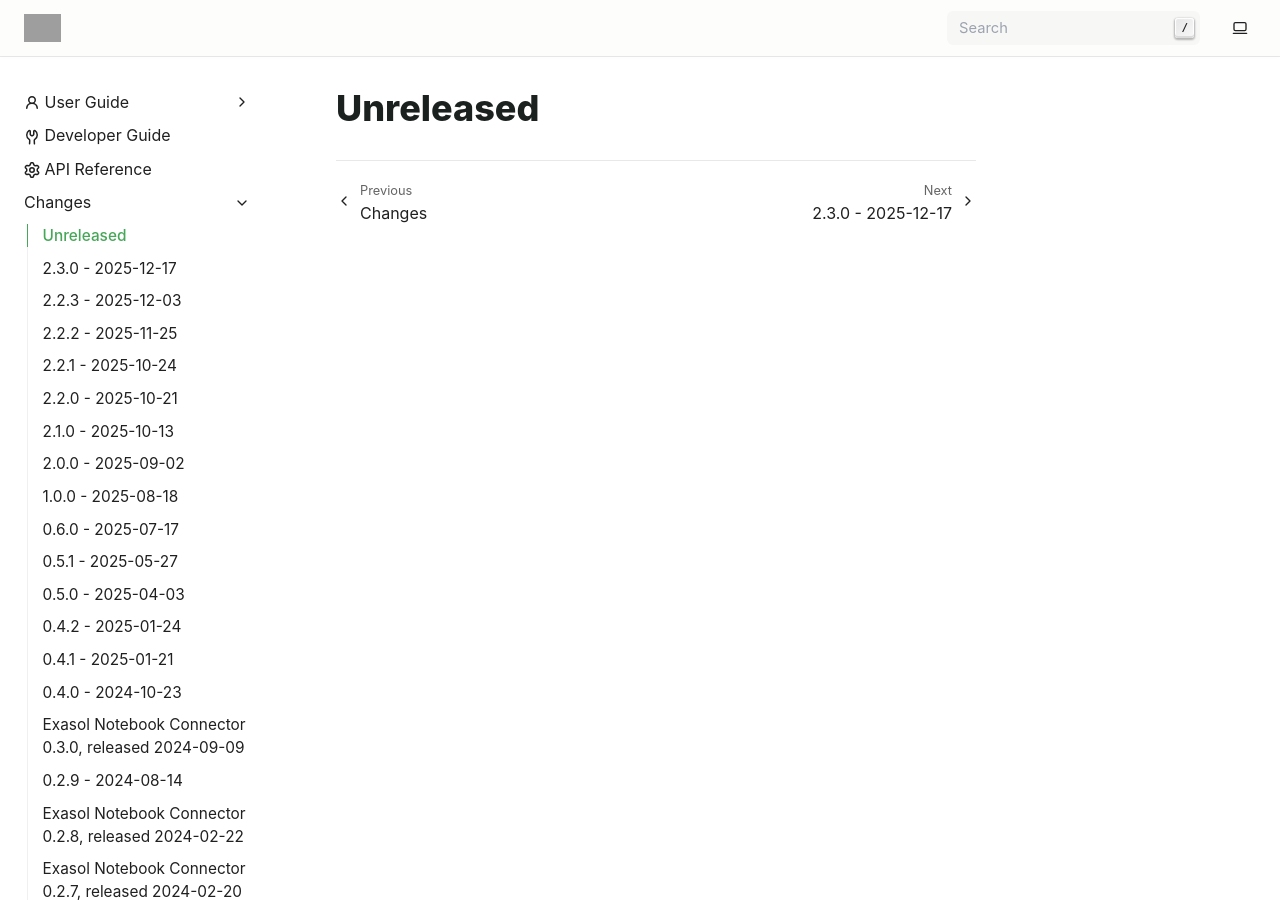
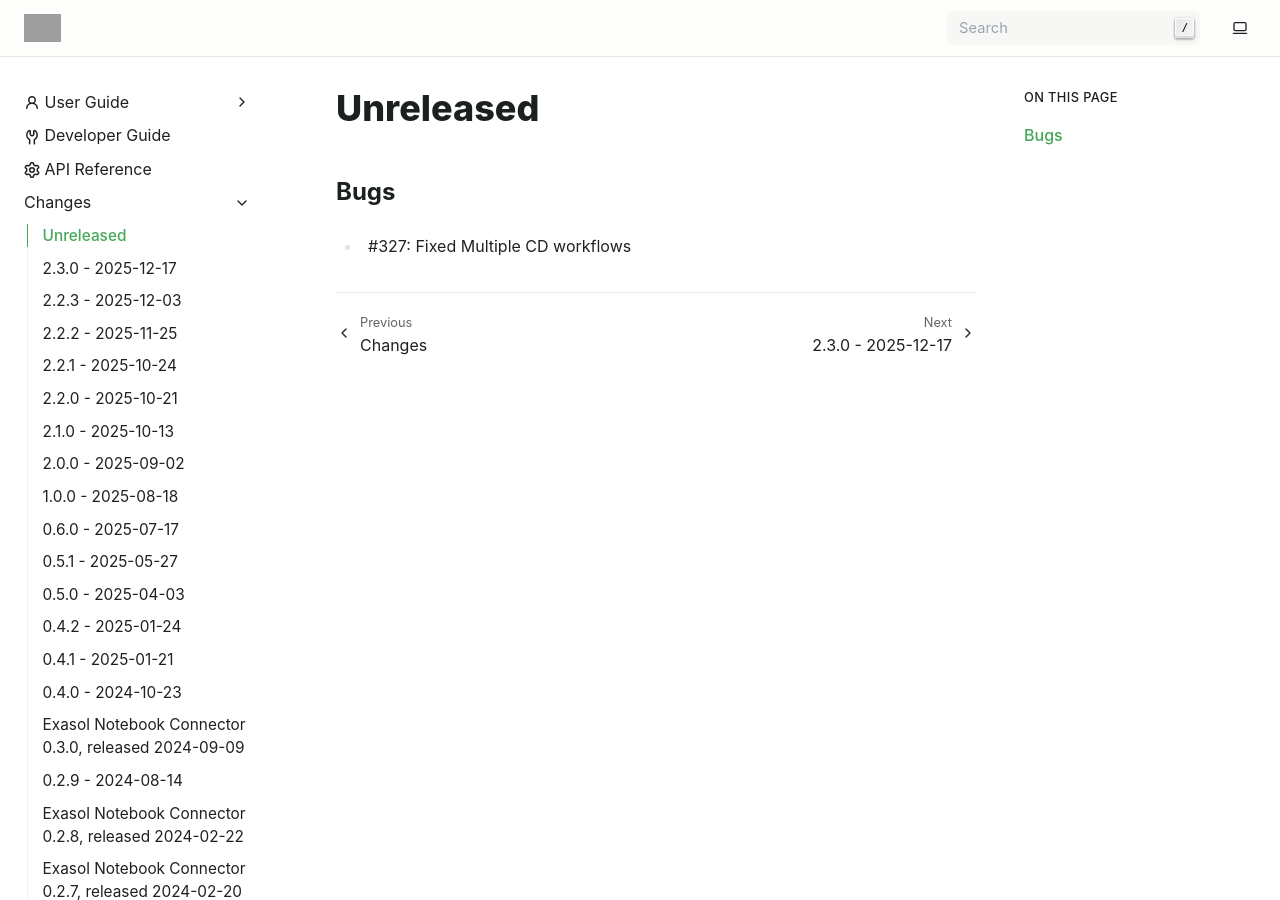
Before and after one commit to exasol/notebook-connector, a Sphinx documentation site: the page built from doc/changes/unreleased.md, in a window 1280 px wide and 900 px high. Built offline with Sphinx 7.4.7, drawn with Linux system fonts in a browser that asks for light colours; grey boxes are pictures that could not be loaded.

Commit message:
#327: Fixed Multiple CD workflows (#329)
fixes #327

```diff
--- a/doc/changes/unreleased.md
+++ b/doc/changes/unreleased.md
@@ -1 +1,6 @@
 # Unreleased
+
+
+## Bugs
+
+* #327: Fixed Multiple CD workflows
```
Also changed, not shown: 1 other file.
